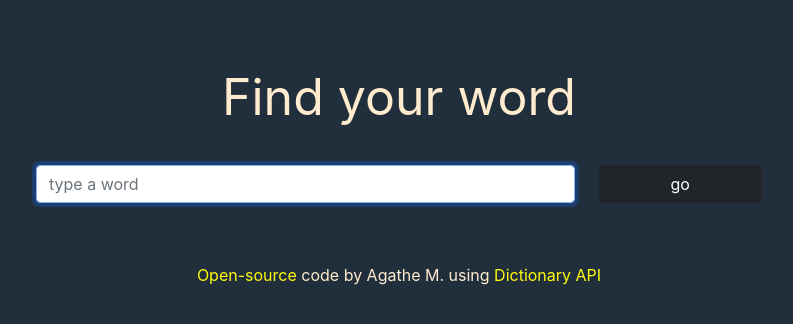
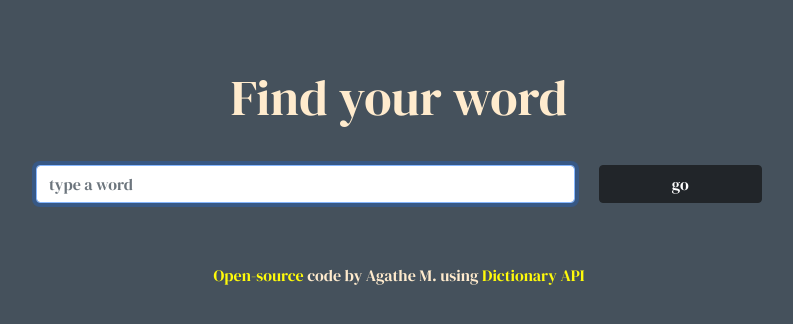
Before and after one commit to AgatheMarieM/react-dictionary, a React (Create React App) app: page / in a window 1280 px wide. Shown: the top 324 px of the page, without its empty margins (241-1034 px from the left). Built offline with nearby package versions, Linux system fonts and the light colour scheme.

Commit message:
integrated Google font, updated Css

```diff
--- a/public/index.html
+++ b/public/index.html
@@ -9,6 +9,9 @@
       name="description"
       content="Web site created using create-react-app"
     />
+    <link rel="preconnect" href="https://fonts.googleapis.com">
+<link rel="preconnect" href="https://fonts.gstatic.com" crossorigin>
+<link href="https://fonts.googleapis.com/css2?family=DM+Serif+Display:ital@0;1&family=Roboto+Mono:wght@200;300&display=swap" rel="stylesheet">
     <link rel="apple-touch-icon" href="%PUBLIC_URL%/logo192.png" />
     <!--
       manifest.json provides metadata used when your web app is installed on a
--- a/src/App.css
+++ b/src/App.css
@@ -4,6 +4,7 @@ header, footer  {
 
 .App {
     margin: 60px auto;
+    font-family: 'DM Serif Display', serif;
 }
 .App header {
     margin: 30px auto;
--- a/src/Dictionary.css
+++ b/src/Dictionary.css
@@ -0,0 +1,3 @@
+.Dictionary {
+    font-size: 18px;
+}
--- a/src/Results.css
+++ b/src/Results.css
@@ -2,7 +2,7 @@
     color: rgb(255, 251, 10);
     text-align: center;
     margin: 40px auto;
-    font-size: 30px;
+    font-size: 32px;
 }
 
 .Results h2:first-letter {
--- a/src/index.css
+++ b/src/index.css
@@ -5,7 +5,7 @@ body {
     sans-serif;
   -webkit-font-smoothing: antialiased;
   -moz-osx-font-smoothing: grayscale;
-  background-color: #212F3C;
+  background-color: #212f3cd5;
 }
 
 code {
```
